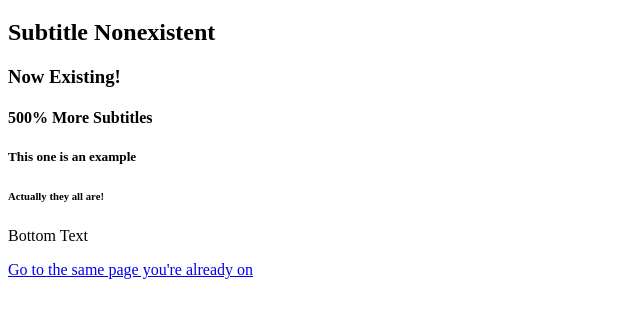
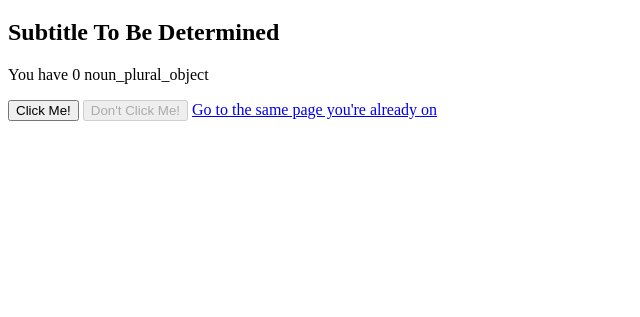
Before and after one commit to poop3/universe-clicker, a plain HTML site: page index.html in a window 1280 px wide. Shown: the part 61-378 px from the top of the page, without its empty margins (0-640 px from the left). Drawn offline with Linux system fonts and the light colour scheme.

Commit message:
Update index.html

```diff
--- a/index.html
+++ b/index.html
@@ -2,12 +2,10 @@
 <html>
   <body>
     <h1>A Simple Clicker Game</h1>
-    <h2>Subtitle Nonexistent</h2>
-    <h3>Now Existing!</h3>
-    <h4>500% More Subtitles</h4>
-    <h5>This one is an example</h5>
-    <h6>Actually they all are!</h6>
-    <p>Bottom Text</p>
+    <h2>Subtitle To Be Determined</h2>
+    <p>You have 0 noun_plural_object</p>
+    <button type="button">Click Me!</button>
+    <button type="button" disabled>Don't Click Me!</button>
     <a href=https://poop3.github.io/simple-clicker-game/>Go to the same page you're already on</a>
   </body>
 </html>
```
